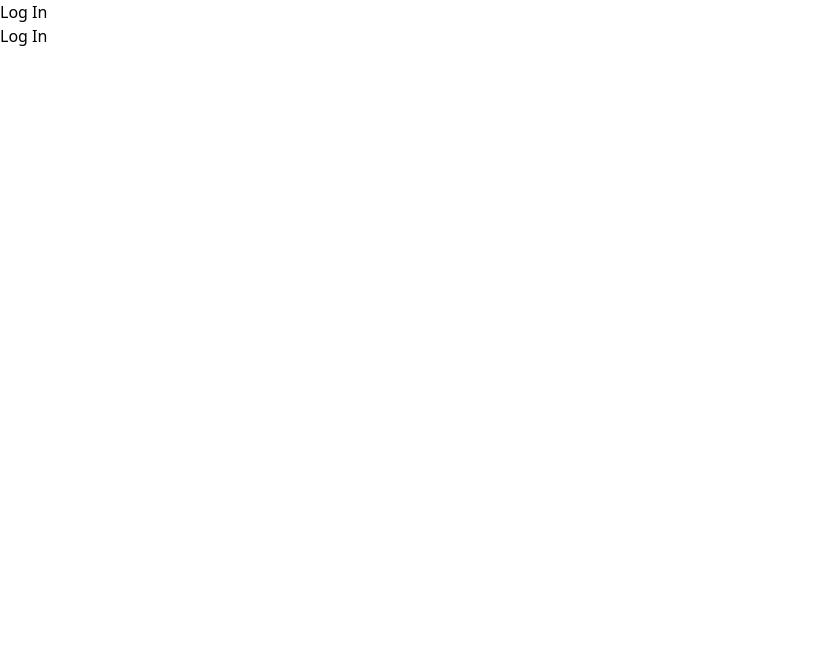
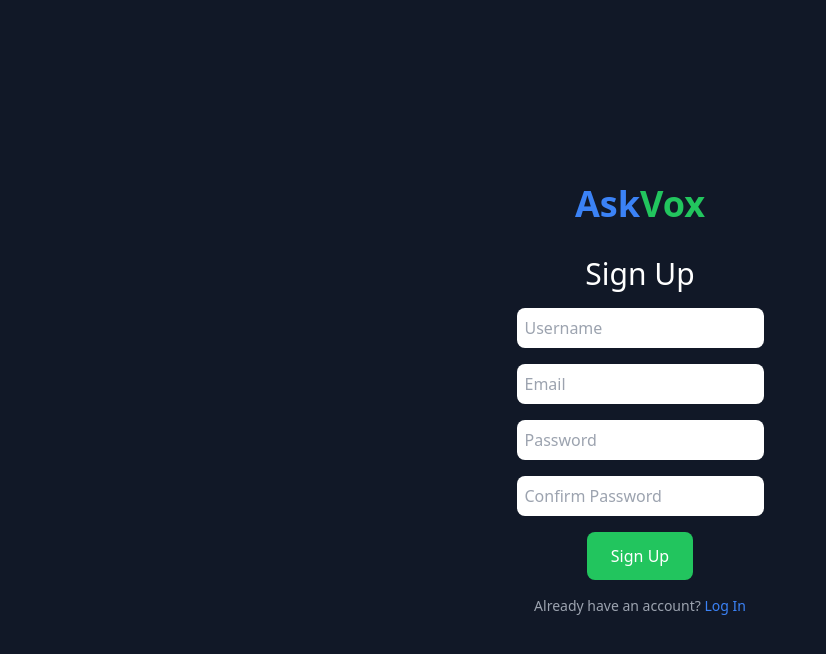
Before and after one commit to yixiang1306/Echo, a React (Vite) app: page /signup in a window 1280 px wide. Shown: the top 654 px of the page, without its empty margins (0-826 px from the left). Built offline with nearby package versions, Linux system fonts and the light colour scheme.

Commit message:
Logic for 1.1

```diff
--- a/package.json
+++ b/package.json
@@ -20,6 +20,7 @@
     "axios": "^1.7.9",
     "react": "^18.3.1",
     "react-dom": "^18.3.1",
+    "react-router-dom": "^7.0.2",
     "regenerator-runtime": "^0.14.1",
     "tailwind-scrollbar-hide": "^1.1.7"
   },
--- /dev/null
+++ b/src/ui/Login.tsx
@@ -0,0 +1,82 @@
+import { useState } from "react";
+import { useNavigate } from "react-router-dom";
+
+function Login() {
+  const navigate = useNavigate();
+  const [username, setUsername] = useState("");
+  const [password, setPassword] = useState("");
+  const [errorMessage, setErrorMessage] = useState("");
+
+  const handleLogin = async () => {
+    if (!username || !password) {
+      setErrorMessage("Both fields are required.");
+      return;
+    }
+
+    // Assuming there's an API for user authentication
+    const isAuthenticated = await mockLogin(username, password);
+
+    if (isAuthenticated) {
+      navigate("/app"); // Redirect to the app page after successful login
+    } else {
+      setErrorMessage("Invalid credentials. Please try again.");
+    }
+  };
+
+  // This is a mock login function; replace it with real login logic
+  const mockLogin = (username: string, password: string) => {
+    return new Promise<boolean>((resolve) => {
+      setTimeout(() => {
+        resolve(username === "user123" && password === "password123"); // Example check
+      }, 1000);
+    });
+  };
+
+  return (
+    <div className="flex flex-col items-center justify-center bg-gray-900 text-white h-screen">
+      {/* AskVox Link */}
+      <div
+        onClick={() => navigate("/")}
+        className="cursor-pointer mb-8 text-4xl font-bold text-center"
+      >
+        <span className="text-blue-500">Ask</span>
+        <span className="text-green-500">Vox</span>
+      </div>
+
+      <h1 className="text-3xl mb-4">Log In</h1>
+      <input
+        type="text"
+        value={username}
+        onChange={(e) => setUsername(e.target.value)}
+        placeholder="Username"
+        className="p-2 mb-4 rounded-lg"
+      />
+      <input
+        type="password"
+        value={password}
+        onChange={(e) => setPassword(e.target.value)}
+        placeholder="Password"
+        className="p-2 mb-4 rounded-lg"
+      />
+      {errorMessage && <div className="text-red-500">{errorMessage}</div>}
+      <button
+        onClick={handleLogin}
+        className="px-6 py-3 bg-green-500 rounded-lg hover:bg-green-700"
+      >
+        Log In
+      </button>
+
+      <div className="mt-4 text-sm text-gray-400">
+        <span>Don't have an account? </span>
+        <button
+          onClick={() => navigate("/signup")}
+          className="text-blue-500 hover:text-blue-700"
+        >
+          Sign Up
+        </button>
+      </div>
+    </div>
+  );
+}
+
+export default Login;
--- /dev/null
+++ b/src/ui/Signup.tsx
@@ -0,0 +1,111 @@
+import { useState } from "react";
+import { useNavigate } from "react-router-dom";
+
+function Signup() {
+  const navigate = useNavigate();
+  const [username, setUsername] = useState("");
+  const [email, setEmail] = useState("");
+  const [password, setPassword] = useState("");
+  const [confirmPassword, setConfirmPassword] = useState("");
+  const [errorMessage, setErrorMessage] = useState("");
+
+  const handleSignup = async () => {
+    if (!username || !email || !password || !confirmPassword) {
+      setErrorMessage("All fields are required.");
+      return;
+    }
+
+    if (password !== confirmPassword) {
+      setErrorMessage("Passwords do not match.");
+      return;
+    }
+
+    if (!validateEmail(email)) {
+      setErrorMessage("Invalid email format.");
+      return;
+    }
+
+    const isSignedUp = await mockSignup(username, email, password);
+
+    if (isSignedUp) {
+      navigate("/login"); // Redirect to login page after successful signup
+    } else {
+      setErrorMessage("Error during signup. Please try again.");
+    }
+  };
+
+  const validateEmail = (email: string) => {
+    const emailRegex = /^[^\s@]+@[^\s@]+\.[^\s@]+$/;
+    return emailRegex.test(email);
+  };
+
+  const mockSignup = (username: string, email: string, password: string) => {
+    return new Promise<boolean>((resolve) => {
+      setTimeout(() => {
+        resolve(username !== "existingUser");
+      }, 1000);
+    });
+  };
+
+  return (
+    <div className="flex flex-col items-center justify-center bg-gray-900 text-white h-screen">
+      {/* AskVox Link */}
+      <div
+        onClick={() => navigate("/")}
+        className="cursor-pointer mb-8 text-4xl font-bold text-center"
+      >
+        <span className="text-blue-500">Ask</span>
+        <span className="text-green-500">Vox</span>
+      </div>
+
+      <h1 className="text-3xl mb-4">Sign Up</h1>
+      <input
+        type="text"
+        value={username}
+        onChange={(e) => setUsername(e.target.value)}
+        placeholder="Username"
+        className="p-2 mb-4 rounded-lg"
+      />
+      <input
+        type="email"
+        value={email}
+        onChange={(e) => setEmail(e.target.value)}
+        placeholder="Email"
+        className="p-2 mb-4 rounded-lg"
+      />
+      <input
+        type="password"
+        value={password}
+        onChange={(e) => setPassword(e.target.value)}
+        placeholder="Password"
+        className="p-2 mb-4 rounded-lg"
+      />
+      <input
+        type="password"
+        value={confirmPassword}
+        onChange={(e) => setConfirmPassword(e.target.value)}
+        placeholder="Confirm Password"
+        className="p-2 mb-4 rounded-lg"
+      />
+      {errorMessage && <div className="text-red-500">{errorMessage}</div>}
+      <button
+        onClick={handleSignup}
+        className="px-6 py-3 bg-green-500 rounded-lg hover:bg-green-700"
+      >
+        Sign Up
+      </button>
+
+      <div className="mt-4 text-sm text-gray-400">
+        <span>Already have an account? </span>
+        <button
+          onClick={() => navigate("/login")}
+          className="text-blue-500 hover:text-blue-700"
+        >
+          Log In
+        </button>
+      </div>
+    </div>
+  );
+}
+
+export default Signup;
--- a/src/ui/Start.tsx
+++ b/src/ui/Start.tsx
@@ -1,28 +1,33 @@
-import { useState } from "react";
-import "./Start.css";
+import { useNavigate } from "react-router-dom";
 
+function Start() {
+  const navigate = useNavigate();
 
-function Start({ onLogin }: { onLogin: () => void }) {
-  const [isLogin, setIsLogin] = useState(true);
+  const handleLogin = () => {
+    navigate("/login");
+  };
 
-  const handleSubmit = (e: React.FormEvent) => {
-    e.preventDefault();
-
-    if (isLogin) {
-      alert("Logged in successfully!");
-      onLogin(); // Navigate to main app
-    } else {
-      alert("Account created successfully!");
-      setIsLogin(true); // Switch back to login mode
-    }
+  const handleSignup = () => {
+    navigate("/signup");
   };
 
   return (
-    <div className="home-page">
-      <h2>{isLogin ? "Log In" : "Sign Up"}</h2>
-      <form onSubmit={handleSubmit}>
-        <button type="submit">{isLogin ? "Log In" : "Sign Up"}</button>
-      </form>
+    <div className="flex flex-col items-center justify-center bg-gray-900 text-white h-screen">
+      <h1 className="text-3xl mb-4">Welcome to AskVox!</h1>
+      <div className="space-y-4">
+        <button
+          onClick={handleLogin}
+          className="px-6 py-3 bg-blue-500 rounded-lg hover:bg-blue-700"
+        >
+          Login
+        </button>
+        <button
+          onClick={handleSignup}
+          className="px-6 py-3 bg-green-500 rounded-lg hover:bg-green-700"
+        >
+          Sign Up
+        </button>
+      </div>
     </div>
   );
 }
--- a/src/ui/main.tsx
+++ b/src/ui/main.tsx
@@ -1,22 +1,21 @@
-import "regenerator-runtime/runtime";
-import { StrictMode, useState } from "react";
+import { StrictMode } from "react";
 import { createRoot } from "react-dom/client";
+import { BrowserRouter, Routes, Route } from "react-router-dom";
 import "./main.css";
+import Start from "./Start.tsx";
+import Login from "./Login.tsx";
+import Signup from "./Signup.tsx";
 import App from "./App.tsx";
-import Start from "./Start.tsx";
 
-function Main() {
-  const [isAuthenticated, setIsAuthenticated] = useState(false);
-
-  const handleLogin = () => {
-    setIsAuthenticated(true); // Authenticate user
-  };
-
-  return (
-    <StrictMode>
-      {isAuthenticated ? <App /> : <Start onLogin={handleLogin} />}
-    </StrictMode>
-  );
-}
-
-createRoot(document.getElementById("root")!).render(<Main />);
+createRoot(document.getElementById("root")!).render(
+  <StrictMode>
+    <BrowserRouter>
+      <Routes>
+        <Route path="/" element={<Start />} />
+        <Route path="/login" element={<Login />} />
+        <Route path="/signup" element={<Signup />} />
+        <Route path="/app" element={<App />} />
+      </Routes>
+    </BrowserRouter>
+  </StrictMode>
+);
```
Also changed, not shown: 2 other files (tests, documents, lock files or other folders).
